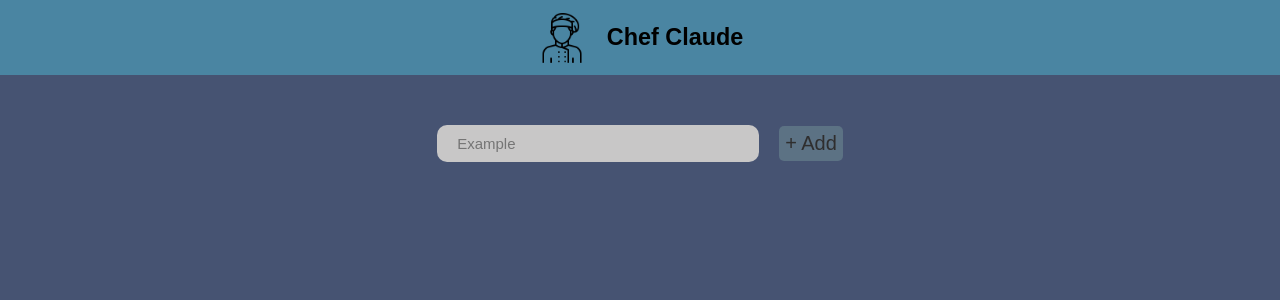
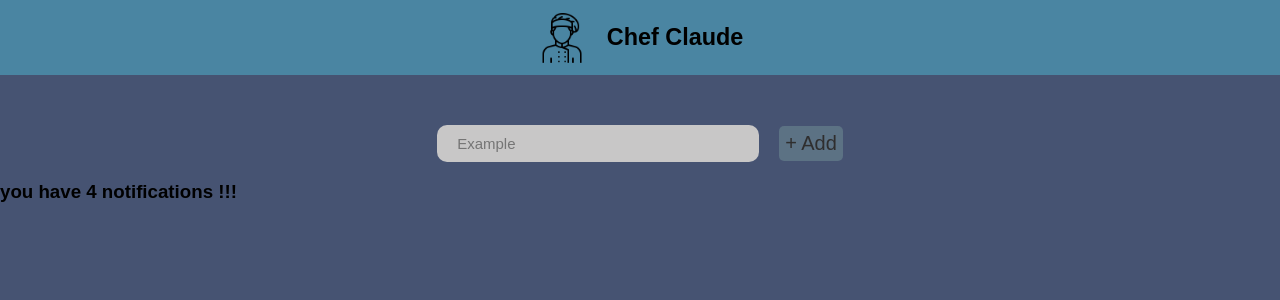
Before and after one commit to walid-amjahdi/Chef_Claude, a React (Create React App) app: page / in a window 1280 px wide. Shown: the top 300 px of the page. Built offline with nearby package versions, Linux system fonts and the light colour scheme.

Commit message:
8:03 15/8

```diff
--- a/src/App.js
+++ b/src/App.js
@@ -3,7 +3,7 @@ import { Header } from './Components/Header';
 import { Main } from './Components/Main';
 // import { FavoriteThings } from './Components/FavoriteThings';
 // import { ConditionalComp } from './Components/ConditionalComp';
-// import { Notification } from './Components/Notification';
+import { Notification } from './Components/Notification';
 
 function App() {
   return (
@@ -11,8 +11,8 @@ function App() {
       <Header />
       <Main />
       {/* <FavoriteThings />
-      <ConditionalComp />
-      <Notification /> */}
+      <ConditionalComp />*/}
+      <Notification />
     </>
   );
 }
--- a/src/Components/Notification.jsx
+++ b/src/Components/Notification.jsx
@@ -1,4 +1,5 @@
 import { useState } from "react"
+import { ShowNotification } from "./ShowNotification"
 
 export function Notification()
 {
@@ -13,9 +14,5 @@ export function Notification()
         else
             return "you have " + notifications.length + " notifications !!!"
     }
-    return (
-        <>
-            <h3>{showNotifications()}</h3>
-        </>
-    )
+    return <ShowNotification message={showNotifications()} />
 }
--- /dev/null
+++ b/src/Components/ShowNotification.jsx
@@ -0,0 +1,4 @@
+export function ShowNotification(props)
+{
+    return <h3>{props.message}</h3>
+}
```
